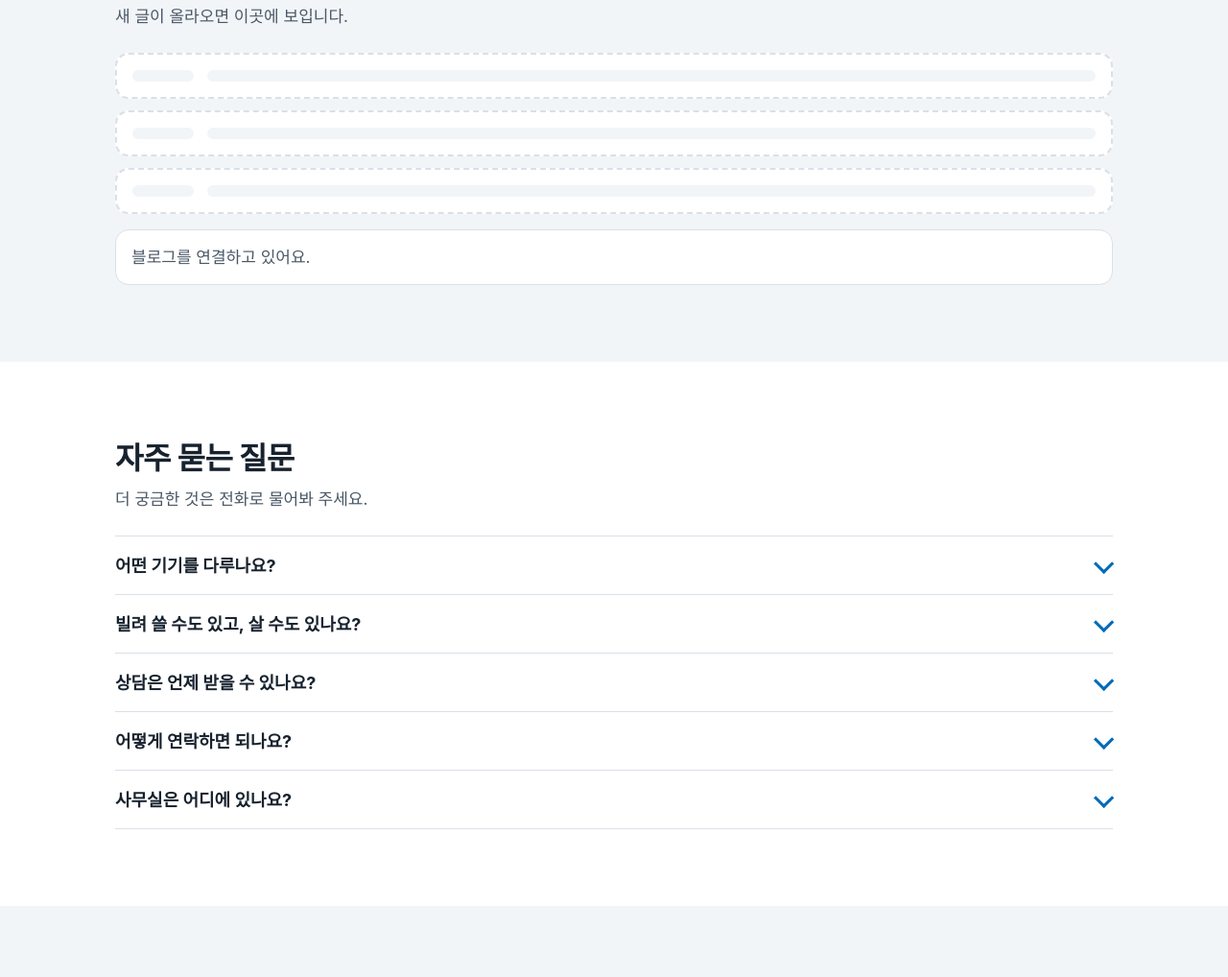
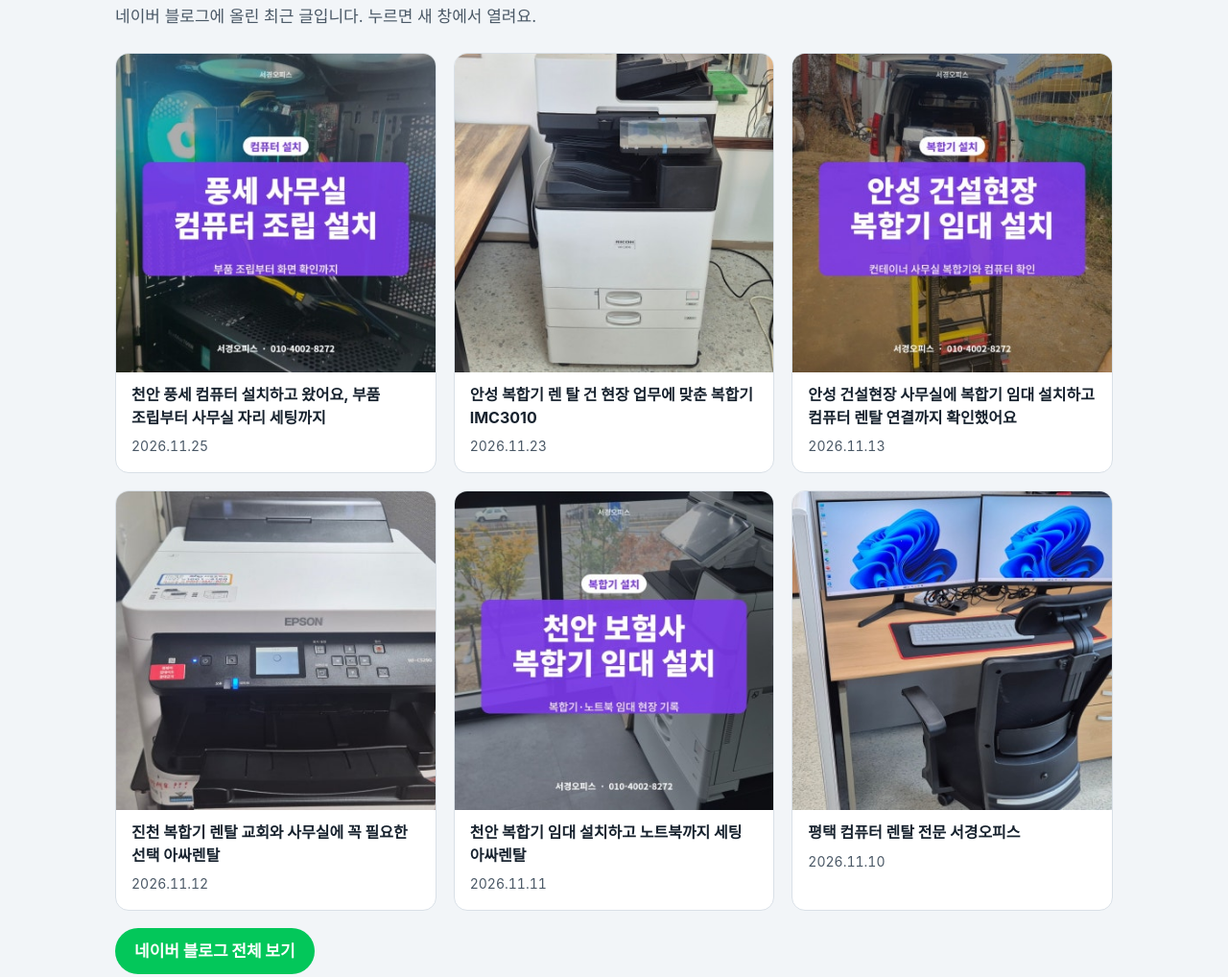
Before and after one commit to mapssi8272-rgb/skoffice-homepage, a plain HTML site: page index.html in a window 1280 px wide. Shown: the part 2366-3384 px from the top of the page at 96% size. Drawn offline with Linux system fonts and the light colour scheme; a web font is replaced by a local one.

Commit message:
블로그 소식: 네이버 블로그 최근 글 6개와 하루 3번 자동 가져오기

```diff
--- /dev/null
+++ b/blog-posts.js
@@ -0,0 +1,45 @@
+// 이 파일은 scripts/fetch-blog.mjs 가 자동으로 만듭니다. 직접 고치지 마세요.
+window.BLOG_POSTS = {
+  "blog": {
+    "title": "박대표가 간다!!!",
+    "url": "https://blog.naver.com/mapssi8274"
+  },
+  "posts": [
+    {
+      "title": "천안 풍세 컴퓨터 설치하고 왔어요, 부품 조립부터 사무실 자리 세팅까지",
+      "date": "2026.11.25",
+      "link": "https://blog.naver.com/mapssi8274/224491192473",
+      "image": "images/blog/224491192473.jpg"
+    },
+    {
+      "title": "안성 복합기 렌 탈 건 현장 업무에 맞춘 복합기 IMC3010",
+      "date": "2026.11.23",
+      "link": "https://blog.naver.com/mapssi8274/224487998576",
+      "image": "images/blog/224487998576.jpg"
+    },
+    {
+      "title": "안성 건설현장 사무실에 복합기 임대 설치하고 컴퓨터 렌탈 연결까지 확인했어요",
+      "date": "2026.11.13",
+      "link": "https://blog.naver.com/mapssi8274/224475809495",
+      "image": "images/blog/224475809495.jpg"
+    },
+    {
+      "title": "진천 복합기 렌탈 교회와 사무실에 꼭 필요한 선택 아싸렌탈",
+      "date": "2026.11.12",
+      "link": "https://blog.naver.com/mapssi8274/224474305487",
+      "image": "images/blog/224474305487.jpg"
+    },
+    {
+      "title": "천안 복합기 임대 설치하고 노트북까지 세팅 아싸렌탈",
+      "date": "2026.11.11",
+      "link": "https://blog.naver.com/mapssi8274/224473264478",
+      "image": "images/blog/224473264478.jpg"
+    },
+    {
+      "title": "평택 컴퓨터 렌탈 전문 서경오피스",
+      "date": "2026.11.10",
+      "link": "https://blog.naver.com/mapssi8274/224471870023",
+      "image": "images/blog/224471870023.jpg"
+    }
+  ]
+};
--- a/index.html
+++ b/index.html
@@ -138,19 +138,14 @@
     </div>
   </section>
 
-  <!-- 블로그 소식: 자리만 만들어 둠. 나중에 #blog-list 안에 글 목록을 넣는다 -->
+  <!-- 블로그 소식: blog-posts.js(scripts/fetch-blog.mjs가 만듦)의 최근 글 6개를 보여 준다 -->
   <section class="section section-alt" id="news" aria-labelledby="news-title">
     <div class="wrap">
       <h2 id="news-title">블로그 소식</h2>
-      <p class="section-lead">새 글이 올라오면 이곳에 보입니다.</p>
-      <ul class="slot-grid blog-list" id="blog-list" data-slot="blog" aria-label="블로그 글 목록 (준비 중)">
-        <li class="slot" aria-hidden="true"><span class="slot-bar slot-date"></span><span class="slot-bar"></span></li>
-        <li class="slot" aria-hidden="true"><span class="slot-bar slot-date"></span><span class="slot-bar"></span></li>
-        <li class="slot" aria-hidden="true"><span class="slot-bar slot-date"></span><span class="slot-bar"></span></li>
-      </ul>
-      <div class="slot-note">
-        <p>블로그를 연결하고 있어요.</p>
-      </div>
+      <p class="section-lead">네이버 블로그에 올린 최근 글입니다. 누르면 새 창에서 열려요.</p>
+      <ul class="posts" id="blog-list"></ul>
+      <p class="posts-empty" id="blog-empty" hidden>블로그 글을 불러오지 못했어요. 아래 단추로 블로그에서 직접 보세요.</p>
+      <a class="posts-more" id="blog-more" href="https://blog.naver.com/mapssi8274" target="_blank" rel="noopener">네이버 블로그 전체 보기</a>
     </div>
   </section>
 
@@ -239,6 +234,51 @@
 
 <div class="toast" role="status" aria-live="polite"></div>
 
+<script src="blog-posts.js"></script>
+<script>
+  /* 블로그 소식 그리기 */
+  (function () {
+    var list = document.getElementById('blog-list');
+    var data = window.BLOG_POSTS;
+    var posts = data && data.posts ? data.posts.slice(0, 6) : [];
+    if (!posts.length) { document.getElementById('blog-empty').hidden = false; return; }
+    if (data.blog && data.blog.url) document.getElementById('blog-more').href = data.blog.url;
+    posts.forEach(function (p) {
+      var li = document.createElement('li');
+      var a = document.createElement('a');
+      a.className = 'post';
+      a.href = p.link;
+      a.target = '_blank';
+      a.rel = 'noopener';
+      var thumb = document.createElement('span');
+      thumb.className = 'post-thumb';
+      if (p.image) {
+        var img = document.createElement('img');
+        img.src = p.image;
+        img.alt = '';
+        img.loading = 'lazy';
+        img.width = 400; img.height = 400;
+        thumb.appendChild(img);
+      }
+      var body = document.createElement('span');
+      body.className = 'post-body';
+      var title = document.createElement('span');
+      title.className = 'post-title';
+      title.textContent = p.title;
+      var date = document.createElement('time');
+      date.className = 'post-date';
+      date.dateTime = p.date.replace(/\./g, '-');
+      date.textContent = p.date;
+      body.appendChild(title);
+      body.appendChild(date);
+      a.appendChild(thumb);
+      a.appendChild(body);
+      a.setAttribute('aria-label', p.title + ', ' + p.date + ', 새 창에서 열림');
+      li.appendChild(a);
+      list.appendChild(li);
+    });
+  })();
+</script>
 <script>
   (function () {
     var toast = document.querySelector('.toast');
--- a/style.css
+++ b/style.css
@@ -146,9 +146,27 @@ a { color: inherit; }
 }
 .slot-note p { margin: 0; color: var(--ink-soft); }
 .slot-note a { display: inline-flex; align-items: center; min-height: 44px; font-size: 20px; font-weight: 800; color: var(--blue); }
-.blog-list .slot { min-height: 0; flex-direction: row; align-items: center; gap: 14px; }
-.blog-list .slot-bar { flex: 1; }
-.blog-list .slot-date { width: 64px; flex: none; }
+/* ── 블로그 소식 ─────────────────────── */
+.posts { display: grid; gap: 12px; margin: 0; padding: 0; list-style: none; }
+.post {
+  display: flex; gap: 14px; align-items: center; height: 100%;
+  padding: 10px; border-radius: var(--radius); background: var(--paper); border: 1px solid var(--line);
+  text-decoration: none; color: var(--ink);
+}
+.post:hover .post-title { color: var(--blue); }
+.post-thumb { flex: none; width: 96px; aspect-ratio: 1; border-radius: 10px; overflow: hidden; background: var(--paper-cool); }
+.post-thumb img { width: 100%; height: 100%; object-fit: cover; }
+.post-body { display: flex; flex-direction: column; gap: 6px; min-width: 0; }
+.post-title {
+  font-size: 16px; font-weight: 700; line-height: 1.45;
+  display: -webkit-box; -webkit-line-clamp: 3; -webkit-box-orient: vertical; overflow: hidden;
+}
+.post-date { font-size: 14px; color: var(--ink-soft); font-variant-numeric: tabular-nums; }
+.posts-empty { margin: 0; padding: 16px; border-radius: var(--radius); background: var(--paper); color: var(--ink-soft); }
+.posts-more {
+  display: inline-flex; align-items: center; min-height: 48px; margin-top: 18px; padding: 0 20px;
+  border-radius: 999px; background: #03c75a; color: #fff; font-weight: 800; text-decoration: none;
+}
 
 /* ── 자주 묻는 질문 ──────────────────── */
 .faq { border-top: 1px solid var(--line); }
@@ -222,7 +240,7 @@ a { color: inherit; }
   .photos { grid-template-columns: 1fr 1fr; }
   .photos figure:first-child { grid-column: 1 / -1; }
   .slot-grid { grid-template-columns: repeat(3, 1fr); }
-  .blog-list { grid-template-columns: 1fr; }
+  .posts { grid-template-columns: 1fr 1fr; }
   .hero-media { margin: 28px 0 0; border-radius: 18px; overflow: hidden; }
   .info { grid-template-columns: 1fr 1fr; }
 }
@@ -248,6 +266,10 @@ a { color: inherit; }
   .groups { grid-template-columns: repeat(4, 1fr); }
   .photos { grid-template-columns: repeat(3, 1fr); }
   .photos figure:first-child { grid-column: auto; }
+  .posts { grid-template-columns: repeat(3, 1fr); gap: 18px; }
+  .post { flex-direction: column; align-items: stretch; gap: 12px; padding: 0 0 16px; overflow: hidden; }
+  .post-thumb { width: 100%; border-radius: 0; }
+  .post-body { padding: 0 16px; }
   .contact-grid { display: grid; grid-template-columns: 1fr 1.3fr; gap: 56px; align-items: start; }
   .contact-grid .info { margin-top: 0; }
 }
```
Also changed, not shown: scripts/fetch-blog.mjs (added, +117 -0 lines), images/blog/224471870023.jpg (added), images/blog/224473264478.jpg (added), images/blog/224474305487.jpg (added), images/blog/224475809495.jpg (added), images/blog/224487998576.jpg (added), images/blog/224491192473.jpg (added), 2 other files.
